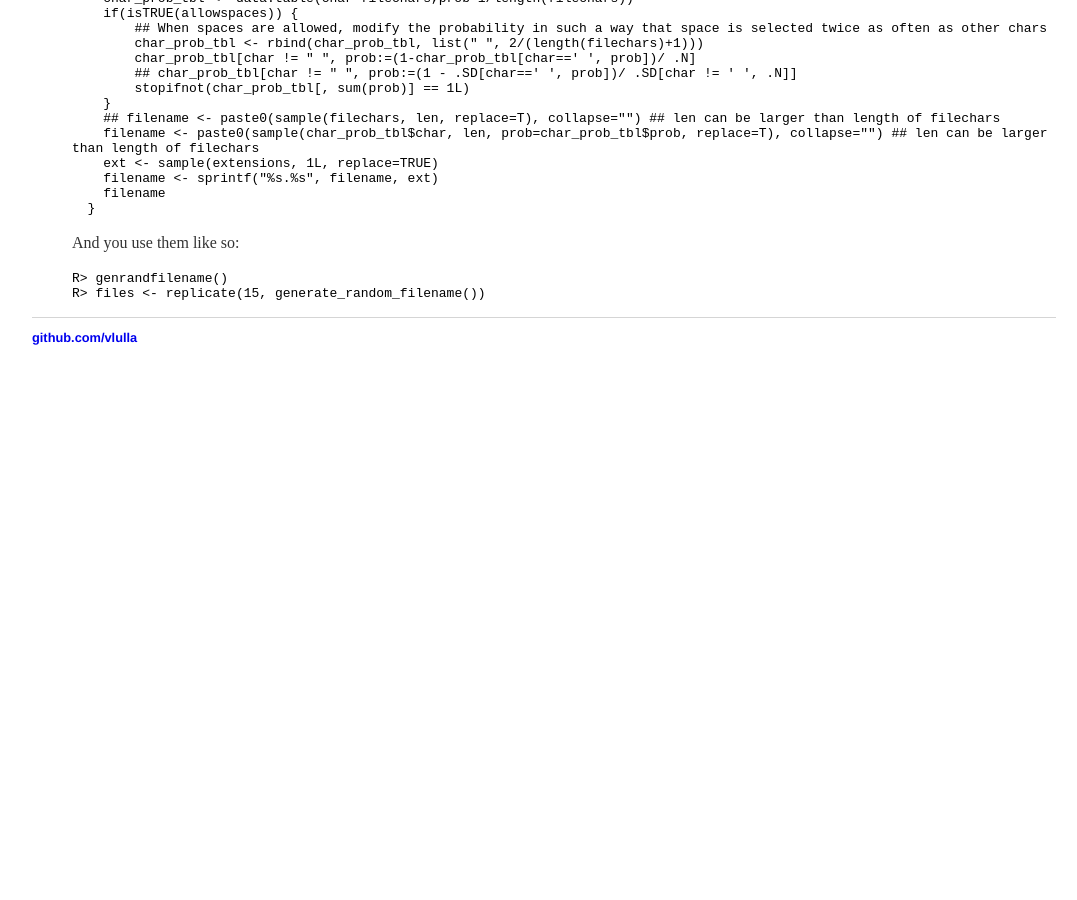
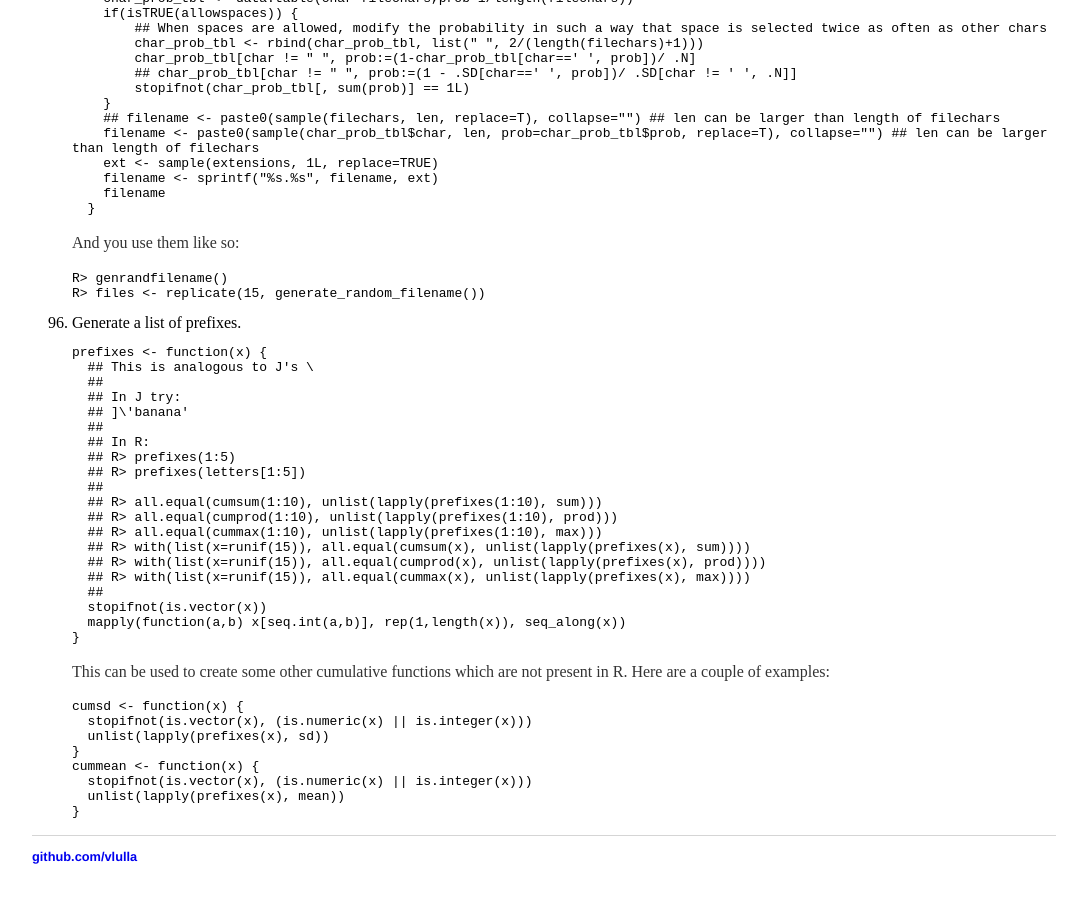
Before and after one commit to vlulla/vlulla.github.io, a Jekyll site: the page built from NOTES_R.md, in a window 1280 px wide and 900 px high, scrolled down 17296 px. Shown: the whole window, without its empty margins (96-1173 px from the left). Built offline with Jekyll 4.4.1, drawn with Linux system fonts in a browser that asks for light colours; before the commit the page ends 17701 px from its top, so only the background shows below that.

Commit message:
created a function that creates prefixes

````diff
--- a/NOTES_R.md
+++ b/NOTES_R.md
@@ -1325,3 +1325,40 @@ layout: default
     R> genrandfilename()
     R> files <- replicate(15, generate_random_filename())
     ```
+
+96. Generate a list of prefixes.
+    ```r
+    prefixes <- function(x) {
+      ## This is analogous to J's \
+      ##
+      ## In J try:
+      ## ]\'banana'
+      ##
+      ## In R:
+      ## R> prefixes(1:5)
+      ## R> prefixes(letters[1:5])
+      ##
+      ## R> all.equal(cumsum(1:10), unlist(lapply(prefixes(1:10), sum)))
+      ## R> all.equal(cumprod(1:10), unlist(lapply(prefixes(1:10), prod)))
+      ## R> all.equal(cummax(1:10), unlist(lapply(prefixes(1:10), max)))
+      ## R> with(list(x=runif(15)), all.equal(cumsum(x), unlist(lapply(prefixes(x), sum))))
+      ## R> with(list(x=runif(15)), all.equal(cumprod(x), unlist(lapply(prefixes(x), prod))))
+      ## R> with(list(x=runif(15)), all.equal(cummax(x), unlist(lapply(prefixes(x), max))))
+      ##
+      stopifnot(is.vector(x))
+      mapply(function(a,b) x[seq.int(a,b)], rep(1,length(x)), seq_along(x))
+    }
+    ```
+
+    This can be used to create some other cumulative functions which are not
+    present in R. Here are a couple of examples:
+    ```r
+    cumsd <- function(x) {
+      stopifnot(is.vector(x), (is.numeric(x) || is.integer(x)))
+      unlist(lapply(prefixes(x), sd))
+    }
+    cummean <- function(x) {
+      stopifnot(is.vector(x), (is.numeric(x) || is.integer(x)))
+      unlist(lapply(prefixes(x), mean))
+    }
+    ```
````
Also changed, not shown: 1 other file.
